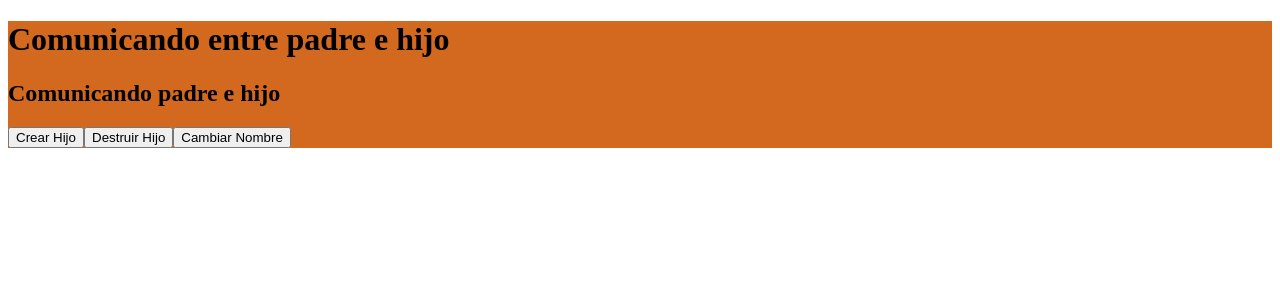
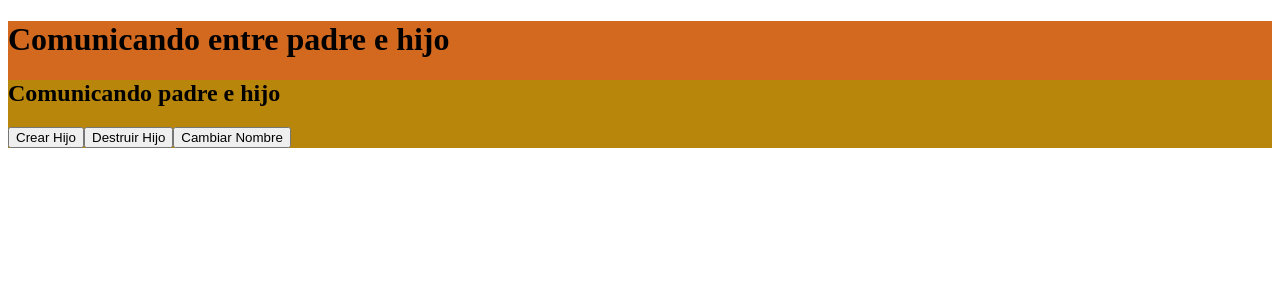
Before and after one commit to tanimaraeliassantos/desarrollo_cliente_daw, an Angular app in the folder Clase 11/app/: page / in a window 1280 px wide. Shown: the top 300 px of the page. Built offline with nearby package versions, Linux system fonts and the light colour scheme.

Commit message:
Update comms-padre.css

```diff
--- a/Clase 11/app/src/app/components/comms-padre/comms-padre.css
+++ b/Clase 11/app/src/app/components/comms-padre/comms-padre.css
@@ -0,0 +1,3 @@
+.padre {
+    background-color:darkgoldenrod;
+}
```
